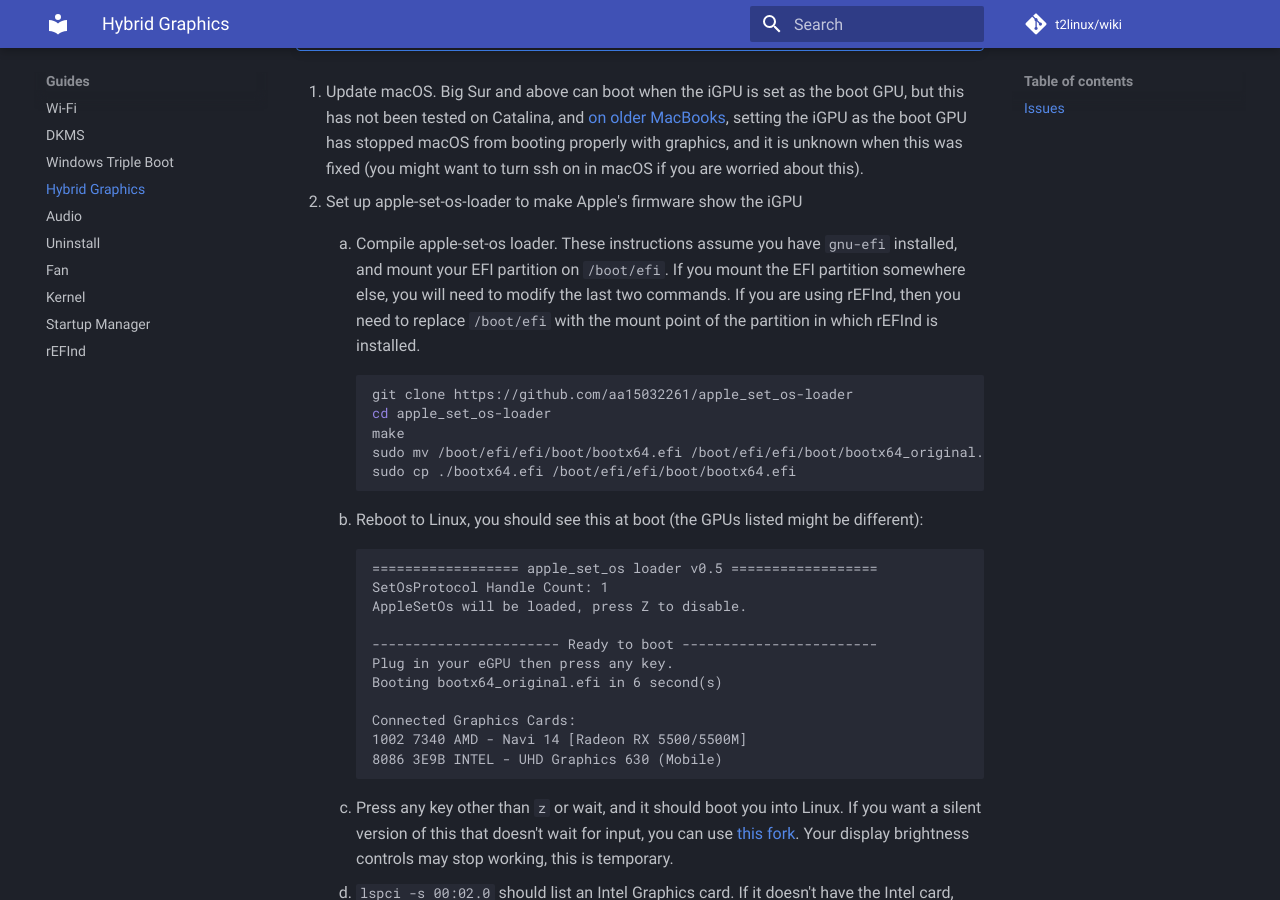
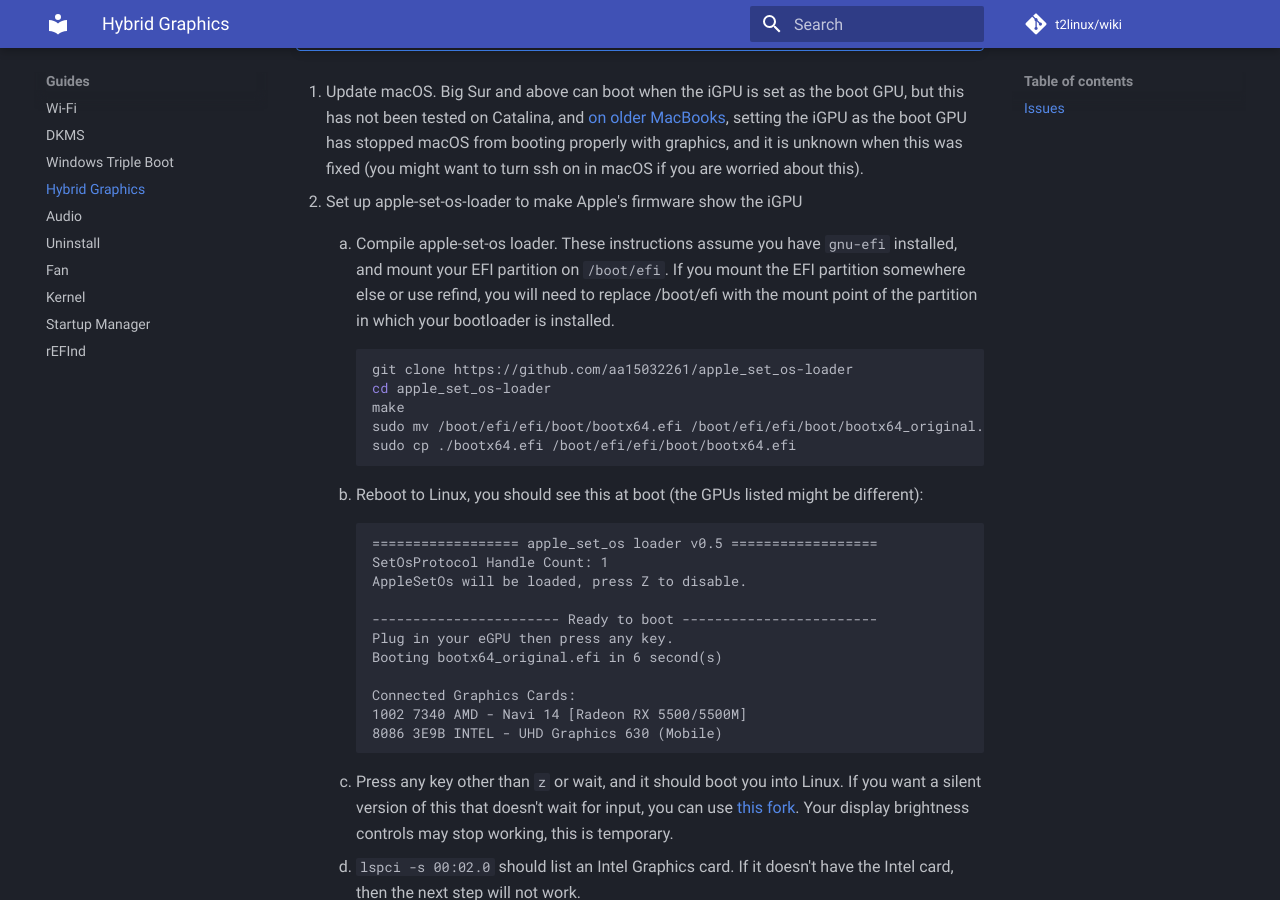
Before and after one commit to t2linux/wiki, an MkDocs documentation site: the page built from docs/guides/hybrid-graphics.md, in a window 1280 px wide and 900 px high, scrolled down 1008 px. Built offline with MkDocs 1.6.1 and Material for MkDocs 9.7.7, drawn with Linux system fonts in a browser that asks for light colours; comment, search, counter and statistics services are not loaded.

Commit message:
Do the requested changes

````diff
--- a/docs/guides/hybrid-graphics.md
+++ b/docs/guides/hybrid-graphics.md
@@ -19,7 +19,7 @@ This has been tested on the MacBookPro16,1 and the MacBookPro15,1. The 15,3 and
 
 2.  Set up apple-set-os-loader to make Apple's firmware show the iGPU
 
-    1.  Compile apple-set-os loader. These instructions assume you have `gnu-efi` installed, and mount your EFI partition on `/boot/efi`. If you mount the EFI partition somewhere else, you will need to modify the last two commands. If you are using rEFInd, then you need to replace `/boot/efi` with the mount point of the partition in which rEFInd is installed.
+    1.  Compile apple-set-os loader. These instructions assume you have `gnu-efi` installed, and mount your EFI partition on `/boot/efi`. If you mount the EFI partition somewhere else or use refind, you will need to replace /boot/efi with the mount point of the partition in which your bootloader is installed.
 
         ```sh
         git clone https://github.com/aa15032261/apple_set_os-loader
````
